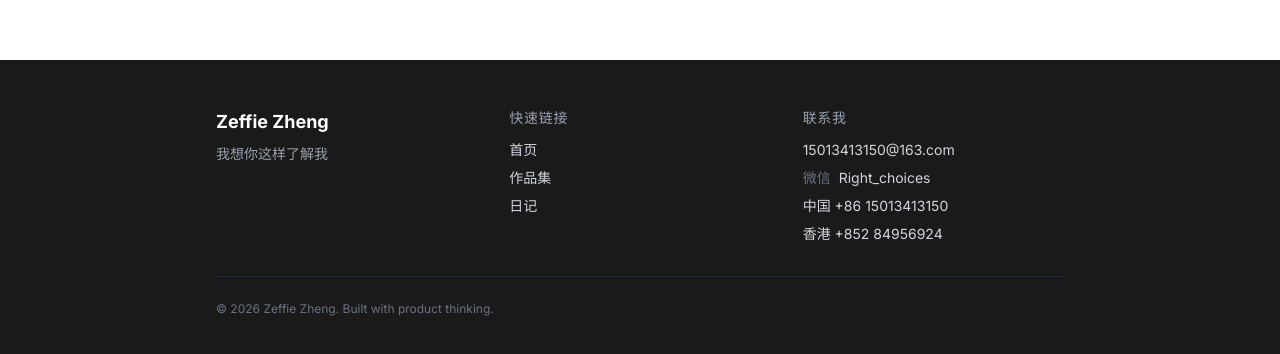
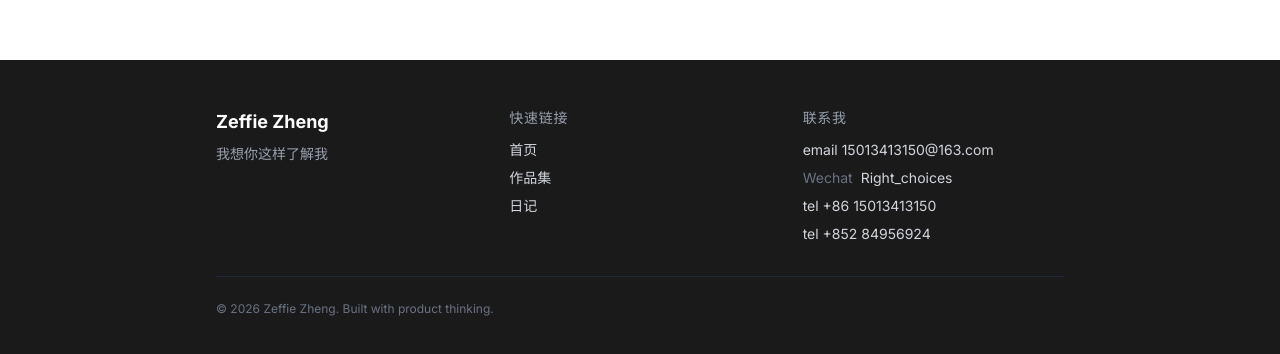
Before and after one commit to Rcs0109/zeffiezheng-cv, a React (Vite) app: page /zeffiezheng-cv/admin in a window 1280 px wide. Shown: the part 740-1094 px from the top of the page. Built offline with nearby package versions, Linux system fonts and the light colour scheme.

Commit message:
Update Footer.tsx

```diff
--- a/src/components/Footer.tsx
+++ b/src/components/Footer.tsx
@@ -33,27 +33,27 @@ export default function Footer() {
               {profile.email && (
                 <li>
                   <a href={`mailto:${profile.email}`} className="hover:text-white transition-colors">
-                    {profile.email}
+                    email {profile.email}
                   </a>
                 </li>
               )}
               {profile.social?.wechat && (
                 <li className="flex items-center gap-2">
-                  <span className="text-gray-500">微信</span>
+                  <span className="text-gray-500">Wechat</span>
                   <span>{profile.social.wechat}</span>
                 </li>
               )}
               {profile.social?.phone_cn && (
                 <li>
                   <a href={`tel:${profile.social.phone_cn}`} className="hover:text-white transition-colors">
-                    中国 {profile.social.phone_cn}
+                    tel {profile.social.phone_cn}
                   </a>
                 </li>
               )}
               {profile.social?.phone_hk && (
                 <li>
                   <a href={`tel:${profile.social.phone_hk}`} className="hover:text-white transition-colors">
-                    香港 {profile.social.phone_hk}
+                    tel {profile.social.phone_hk}
                   </a>
                 </li>
               )}
```
